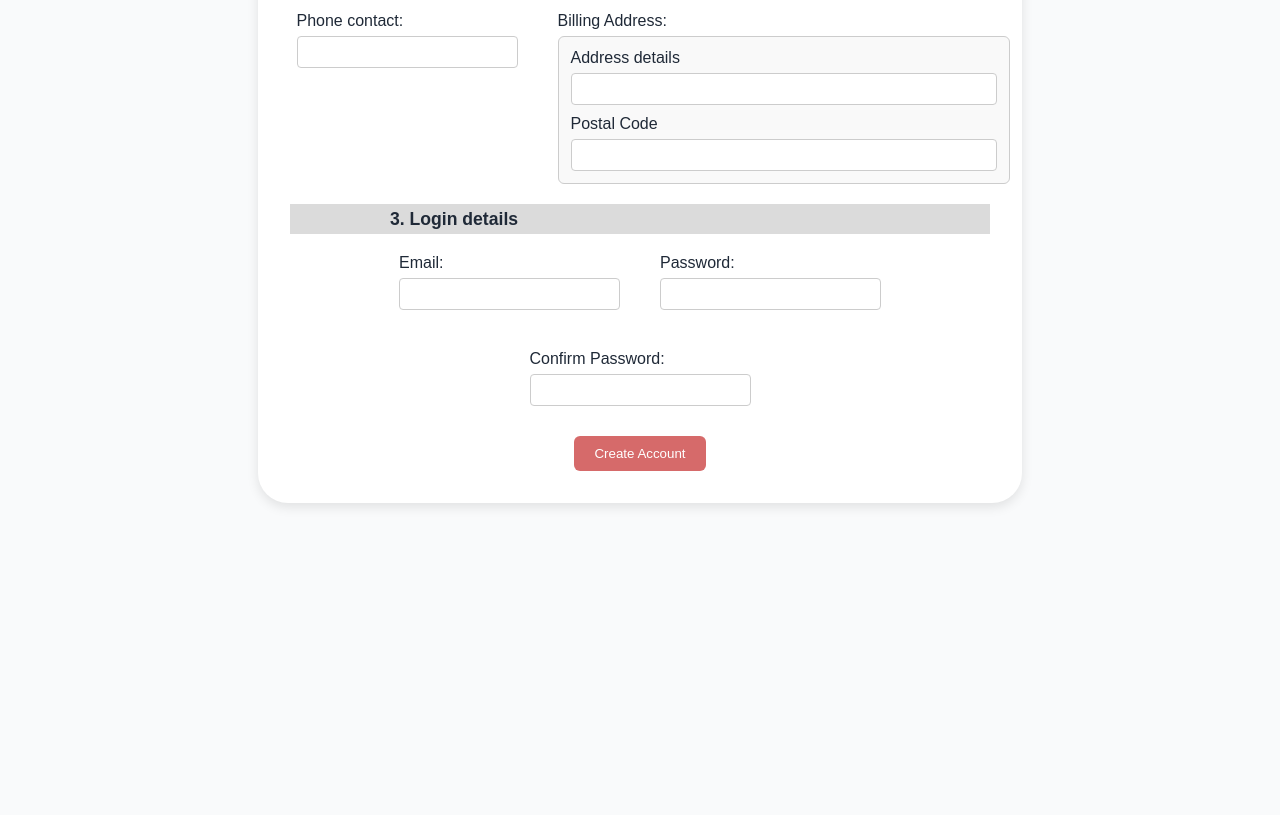
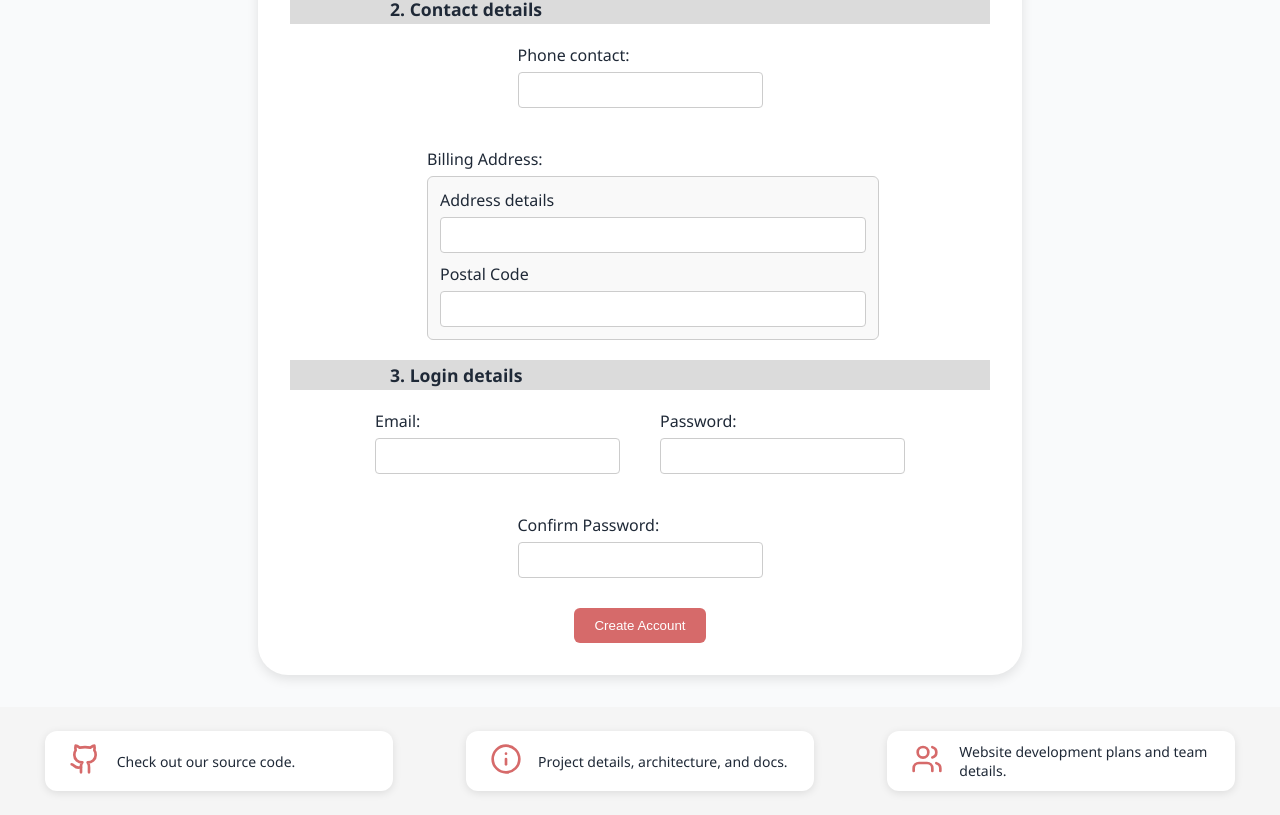
Before and after one commit to HtetAungLwinn/ESC_Project, a React (Create React App) app: page /signup in a window 1280 px wide. Shown: the part 495-1310 px from the top of the page. Before the commit the page ends 1030 px from the top, so only its background shows below. Built offline with nearby package versions, Linux system fonts and the light colour scheme; no server answers.

Commit message:
Bottom Bar

```diff
--- a/src/App.js
+++ b/src/App.js
@@ -1,30 +1,54 @@
+// src/App.jsx
 import React, { useState } from "react";
 import { Routes, Route } from "react-router-dom";
 import 'leaflet/dist/leaflet.css';
-import Home from "./Home";
-import Login from "./Login";
-import Signup from "./Signup";
-import Results from "./Results";
+import "./index.css";                // your global styles
+
+import HeaderBanner from "./HeaderBanner";
+import BottomBar    from "./BottomBar";
+
+import Home             from "./Home";
+import Login            from "./Login";
+import Signup           from "./Signup";
+import Results          from "./Results";
 import HotelDetailsPage from "./HotelDetailsPage";
-import Payment from "./Payment";
-import Confirmation from "./Confirmation";
-import HeaderBanner from "./HeaderBanner";
+import Payment          from "./Payment";
+import Confirmation     from "./Confirmation";
 
 export default function App() {
   const [loggedIn, setLoggedIn] = useState(false);
 
   return (
-    <>
+    <div className="App">
       <HeaderBanner loggedIn={loggedIn} setLoggedIn={setLoggedIn} />
+
+      <main className="App__content">
         <Routes>
-        <Route path="/" element={<Home loggedIn={loggedIn} setLoggedIn={setLoggedIn} />} />
-        <Route path="/login" element={<Login setLoggedIn={setLoggedIn} />} />
+          <Route
+            path="/"
+            element={
+              <Home
+                loggedIn={loggedIn}
+                setLoggedIn={setLoggedIn}
+              />
+            }
+          />
+          <Route
+            path="/login"
+            element={<Login setLoggedIn={setLoggedIn} />}
+          />
           <Route path="/signup" element={<Signup />} />
           <Route path="/results" element={<Results />} />
           <Route path="/room" element={<HotelDetailsPage />} />
           <Route path="/payment" element={<Payment />} />
-        <Route path="/confirmation" element={<Confirmation />} />
+          <Route
+            path="/confirmation"
+            element={<Confirmation />}
+          />
         </Routes>
-    </>
+      </main>
+
+      <BottomBar />
+    </div>
   );
 }
--- /dev/null
+++ b/src/BottomBar.js
@@ -0,0 +1,54 @@
+// src/BottomBar.js
+import React from "react";
+import { Github, Info, Users } from "lucide-react";
+
+export default function BottomBar() {
+  return (
+    <footer className="bottom-bar">
+      {/* Our GitHub */}
+      <div className="bottom-box">
+        <h3>
+          <a
+            href="https://github.com/HtetAungLwinn/ESC_Project"
+            target="_blank"
+            rel="noopener noreferrer"
+            aria-label="Our GitHub"
+          >
+            <Github size={32} />
+          </a>
+        </h3>
+        <p>Check out our source code.</p>
+      </div>
+
+      {/* Project Info */}
+      <div className="bottom-box">
+        <h3>
+          <a
+            href="https://docs.google.com/document/d/1on8n1vYThtapSlQAqC93wsbAQoGy2fpL/edit?tab=t.0"
+            target="_blank"
+            rel="noopener noreferrer"
+            aria-label="Project Information"
+          >
+            <Info size={32} />
+          </a>
+        </h3>
+        <p>Project details, architecture, and docs.</p>
+      </div>
+
+      {/* Team */}
+      <div className="bottom-box">
+        <h3>
+          <a
+            href="https://docs.google.com/document/d/1-KWtZ7HPM20iWpeU0BRj78FDFrNoFd4QDiyKzwcR8Gw/edit?tab=t.0"
+            target="_blank"
+            rel="noopener noreferrer"
+            aria-label="Team"
+          >
+            <Users size={32} />
+          </a>
+        </h3>
+        <p>Website development plans and team details.</p>
+      </div>
+    </footer>
+  );
+}
--- a/src/index.css
+++ b/src/index.css
@@ -1,3 +1,32 @@
+html, body {
+  height: 100%;
+  margin: 0;
+}
+
+#root {
+  display: flex;
+  flex-direction: column;
+  min-height: 100vh;
+}
+
+.App {
+  display: flex;
+  flex-direction: column;
+  flex: 1;
+}
+
+.App__content {
+  flex: 1;
+}
+
+
+.header,
+header,
+.flex-container.header,
+[role="banner"] {
+  background: linear-gradient(90deg, #d66a6a, #f08e8e) !important;
+}
+
 /* Header container (full width) */
 .header {
   display: flex;
@@ -22,7 +51,7 @@
   color: white;
   text-transform: uppercase;
   margin: 0;
-  text-decoration: none
+  text-decoration: none;
 }
 
 /* Right side: Login / Sign Up */
@@ -54,6 +83,7 @@
   color: white;
 }
 
+/* Global typography */
 body {
   font-family: Arial, Helvetica, sans-serif;
 }
@@ -63,7 +93,7 @@ body {
   text-align: center;
 }
 
-/* Header banner */
+/* Header banner (alternate) */
 .flex-container.header {
   background: linear-gradient(90deg, #d66a6a, #f08e8e);
   color: white;
@@ -75,6 +105,7 @@ body {
   gap: 0.75rem;
 }
 
+/* Banner image */
 .img img {
   width: 100%;
   height: 250px;
@@ -130,6 +161,7 @@ body {
   width: 100%;
 }
 
+/* Search button */
 .search-btn {
   background-color: #d66a6a;
   color: white;
@@ -145,14 +177,13 @@ body {
   background-color: #b85252;
 }
 
-
+/* Section header */
 .section-header {
   background-color: #dbdbdb;
   padding-left: 100px;
   text-align: left;
   font-weight: bold;
   height: 30px;
-
   display: flex;
   align-items: center;
   font-size: 1.1rem;
@@ -218,7 +249,7 @@ button[type="submit"]:hover {
   background-color: #b85252;
 }
 
-
+/* Login form container */
 .login-form-container {
   display: flex;
   flex-direction: column;
@@ -227,7 +258,7 @@ button[type="submit"]:hover {
   margin-bottom: 30px;
 }
 
-
+/* Address box */
 .address-box {
   display: flex;
   flex-direction: column;
@@ -245,6 +276,7 @@ button[type="submit"]:hover {
   min-width: 400px;
 }
 
+/* Signup & login cards */
 .signup-card {
   background-color: #fff;
   border-radius: 30px;
@@ -263,10 +295,10 @@ button[type="submit"]:hover {
   margin: 0 auto 2rem;
 }
 
-/* Home.css - Corrected */
+/* Suggestions dropdown */
 .suggestions-list {
   position: absolute;
-  width: calc(100% - 2px); /* Account for border */
+  width: calc(100% - 2px);
   max-height: 130px;
   overflow-y: auto;
   background: white;
@@ -293,21 +325,23 @@ button[type="submit"]:hover {
   background-color: #f5f5f5;
 }
 
+/* DateRangePicker & react‑datepicker overrides */
 .search-field {
   position: relative;
   margin-bottom: 1rem;
 }
-
 
 .search-field input {
   width: 100%;
   box-sizing: border-box;
 }
 
+/* Rooms & Guests dropdown */
 .rg-dropdown {
   position: relative;
   display: inline-block;
 }
+
 .rg-toggle {
   padding: 0.5rem 1rem;
   border: 1px solid #ccc;
@@ -315,6 +349,7 @@ button[type="submit"]:hover {
   border-radius: 4px;
   cursor: pointer;
 }
+
 .rg-panel {
   position: absolute;
   top: 100%;
@@ -327,12 +362,14 @@ button[type="submit"]:hover {
   padding: 0.75rem;
   z-index: 100;
 }
+
 .rg-row {
   display: flex;
   justify-content: space-between;
   align-items: center;
   margin-bottom: 0.5rem;
 }
+
 .rg-controls > button {
   width: 28px;
   height: 28px;
@@ -365,11 +402,56 @@ button[type="submit"]:hover {
   margin-left: auto;
 }
 
-.search-box > .search-field:nth-child(1) {
-  flex: 1 1 600px;
-}
-
 .search-box > .search-field:nth-child(3),
 .search-box > .search-field.search-button {
   flex: 0 0 auto;
 }
+/* Footer cards (compact) */
+.bottom-bar {
+  display: flex;
+  flex-wrap: wrap;
+  justify-content: space-around;
+  align-items: center;
+  background: #f5f5f5;
+  padding: 1rem 0.5rem;       /* less vertical padding */
+}
+
+.bottom-box {
+  display: flex;
+  align-items: center;       /* vertical center contents */
+  gap: 1rem;
+
+  /* make these wide-but-short: */
+  flex: 1 1 200px;           /* basis 300px, grows/shrinks */
+  max-width: 300px;          /* cap the width */
+  height: 60px;              /* fixed low height */
+  padding: 0 1.5rem;         /* horizontal breathing room */
+
+  background: #fff;
+  border-radius: 12px;
+  box-shadow: 0 2px 8px rgba(0,0,0,0.1);
+  text-decoration: none;
+  margin: 0.5rem;
+}
+
+.bottom-box h3 {
+  display: flex;
+  align-items: center;
+  margin: 0;
+  font-size: 1rem;            /* smaller heading */
+}
+
+.bottom-box p {
+  margin: 0;
+  font-size: 0.875rem;        /* smaller text */
+}
+
+.bottom-box a {
+  color: #d66a6a;
+  text-decoration: none;
+  transition: color .2s;
+}
+
+.bottom-box a:hover {
+  color: #b85252;
+}
```
Lines whose indentation alone changed are shown as unchanged.
